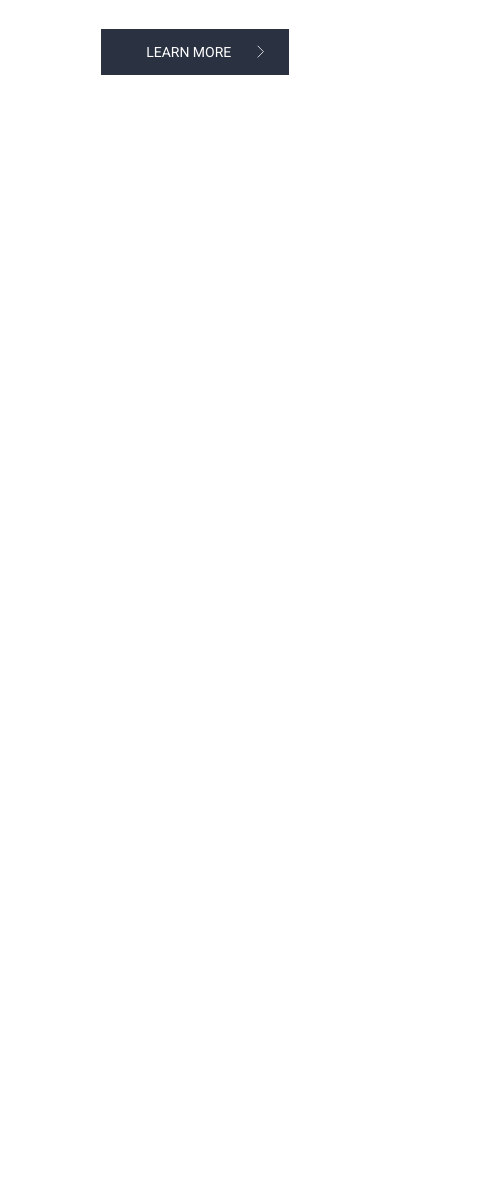
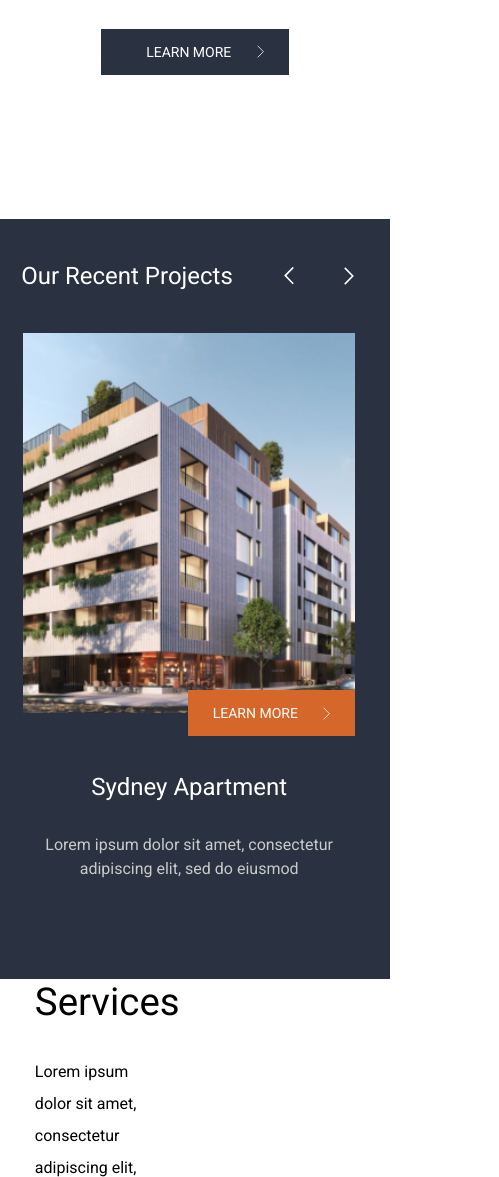
Before and after one commit to alapanbagchi/HudsonPacific, a plain HTML site: page index.html in a window 390 px wide. Shown: the part 1165-2342 px from the top of the page, 499 px wide, since content can reach past the window. Before the commit the page ends 1384 px from the top, so only its background shows below. Drawn offline with Linux system fonts and the light colour scheme.

Commit message:
Slider1 made responsive

```diff
--- a/css/index.css
+++ b/css/index.css
@@ -11,7 +11,7 @@
     --primary-white-text:#ffffff;
     --primary-cta-background:#D5672A;
     --secondary-cta-background:#2A3141;
-
+    --secondary-white-text:#cacaca;
 }
 
 a
@@ -302,6 +302,7 @@ li
     .aboutus .description>p
     {
         text-align: center;
+
     }
 }
 
@@ -370,6 +371,11 @@ li
 
 
 
+
+
+
+
+
 .slider
 {
     width: 100%;
@@ -409,9 +415,8 @@ li
 .slidewrapper
 {
     width: fill;
-    height: fit-content;
     margin-left: 223px;
-
+    height: 76.5vh;
     overflow: hidden;
     display: flex;
     gap: 100px;
@@ -420,6 +425,7 @@ li
 {
     display: flex;
     width: fit-content;
+    height: fit-content;
     flex-direction: column;
     gap: 0.91em;
     color: var(--primary-white-text);
@@ -442,6 +448,65 @@ li
     position: relative;
     top: -22.5px;
 }
+
+
+@media only screen and (max-width:1000px)
+{
+
+    .slidertitleandnav .title
+    {
+        margin-left: 10%;
+    }
+    .slidertitleandnav .title>h1
+    {
+        font-size: 1.5em;
+        white-space: nowrap;
+    }
+    .slidertitleandnav
+    {
+        height: 15%;
+    }
+    .slidertitleandnav .nav img
+    {
+        width: 10px;
+    }
+    .slidewrapper
+    {
+        padding-left: 6%;
+        margin-left: 0;
+    }
+    .slider_thumbnail
+    {
+        width: 85vw;
+        height: 45vh;
+        object-fit: cover;
+    }
+    .slides .description
+    {
+        align-items: center;
+    }
+    .slides .description>p
+    {
+        text-align: center;
+        line-height: 1.5em;
+        color: var(--secondary-white-text);
+    }
+}
+
+
+
+
+
+
+
+
+
+
+
+
+
+
+
 
 footer
 {
--- a/index.html
+++ b/index.html
@@ -77,7 +77,7 @@
     </section>
 
 
-<!--
+
     <section class="slider">
         <div class="slidertitleandnav">
             <div class="title">
@@ -93,7 +93,7 @@
 
         <div class="slides">
             <div class="imageandcta">
-                <img src="assets/home_projects_1.png" alt="">
+                <img class="slider_thumbnail" src="assets/home_projects_1.png" alt="">
                 <a class="cta" href="#">
                     <div class="text">
                         <p> LEARN MORE </p>
@@ -117,7 +117,7 @@
                         <p> LEARN MORE </p>
                     </div>
                     <div class="image">
-                        <img width="12px" src="assets/cta_arrow.svg" alt="">
+                        <img class="slider_thumbnail" width="12px" src="assets/cta_arrow.svg" alt="">
                     </div>
                 </a>
             </div>
@@ -129,7 +129,7 @@
 
         <div class="slides">
             <div class="imageandcta">
-                <img src="assets/home_projects_1.png" alt="">
+                <img class="slider_thumbnail" src="assets/home_projects_1.png" alt="">
                 <a class="cta" href="#">
                     <div class="text">
                         <p> LEARN MORE </p>
@@ -272,7 +272,7 @@
         <div class="logofooter">
             <img src="assets/footer_logo.svg">
         </div>
-    </footer> -->
+    </footer>
 
 
 </body>
```
